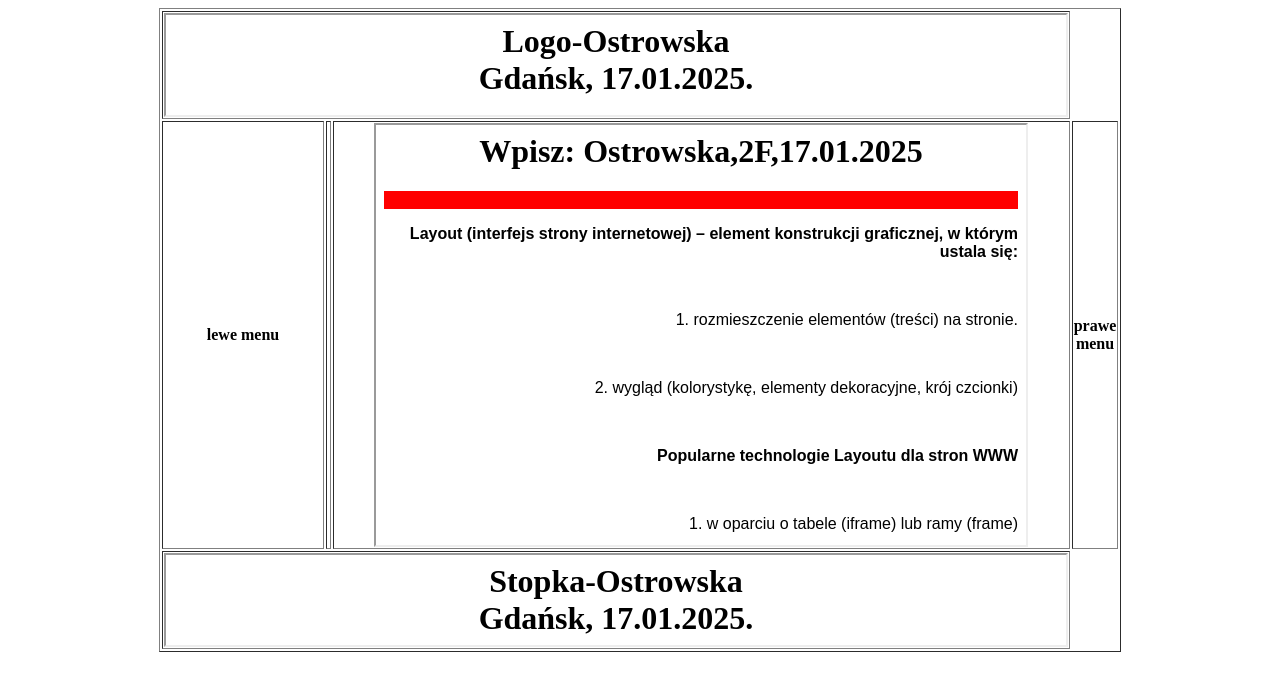
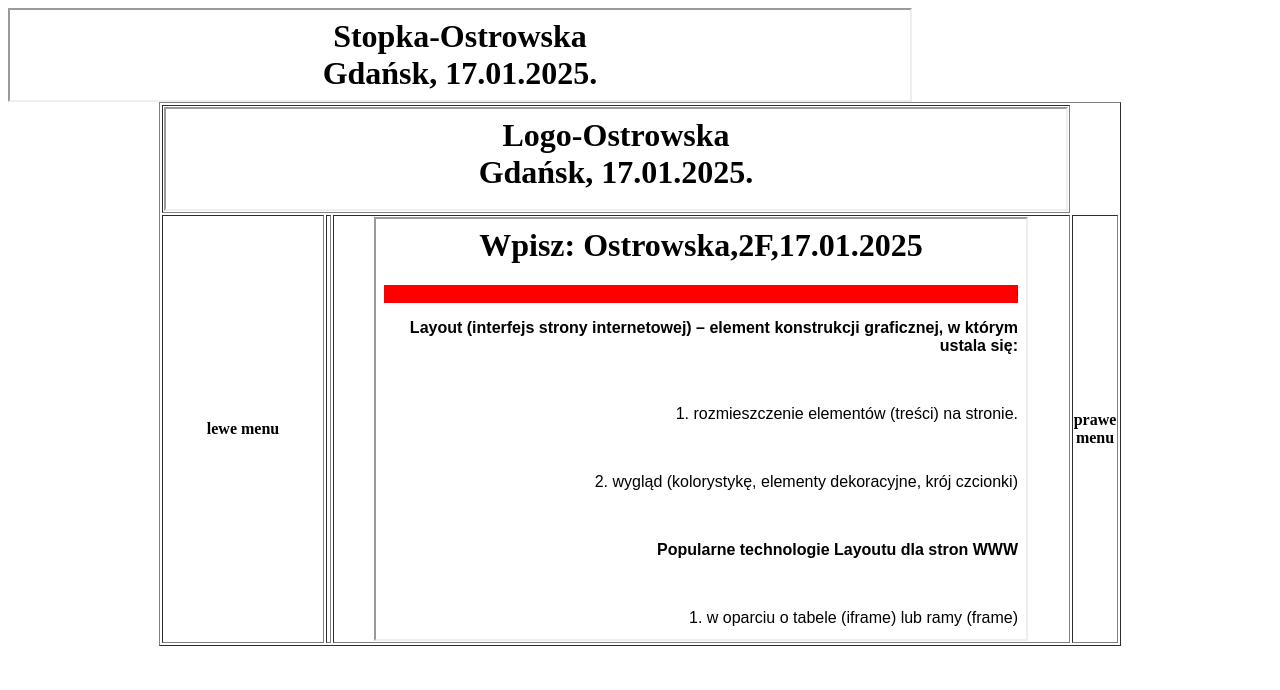
Before and after one commit to JulkaOstrowska1/Zadanie2, a plain HTML site: page index.html in a window 1280 px wide. Drawn offline with Linux system fonts and the light colour scheme.

Commit message:
Update index.html

```diff
--- a/index.html
+++ b/index.html
@@ -24,9 +24,7 @@
  <b>prawe menu</b>
  </td>
  </tr>
-<td colspan="3">
 <iframe scrolling="no" width=900 height=90 name="obszar_stopka" src="stopka_ostrowska.html" border="0"></iframe>
- </td>
  </table>
 </body>
 </html>
```
